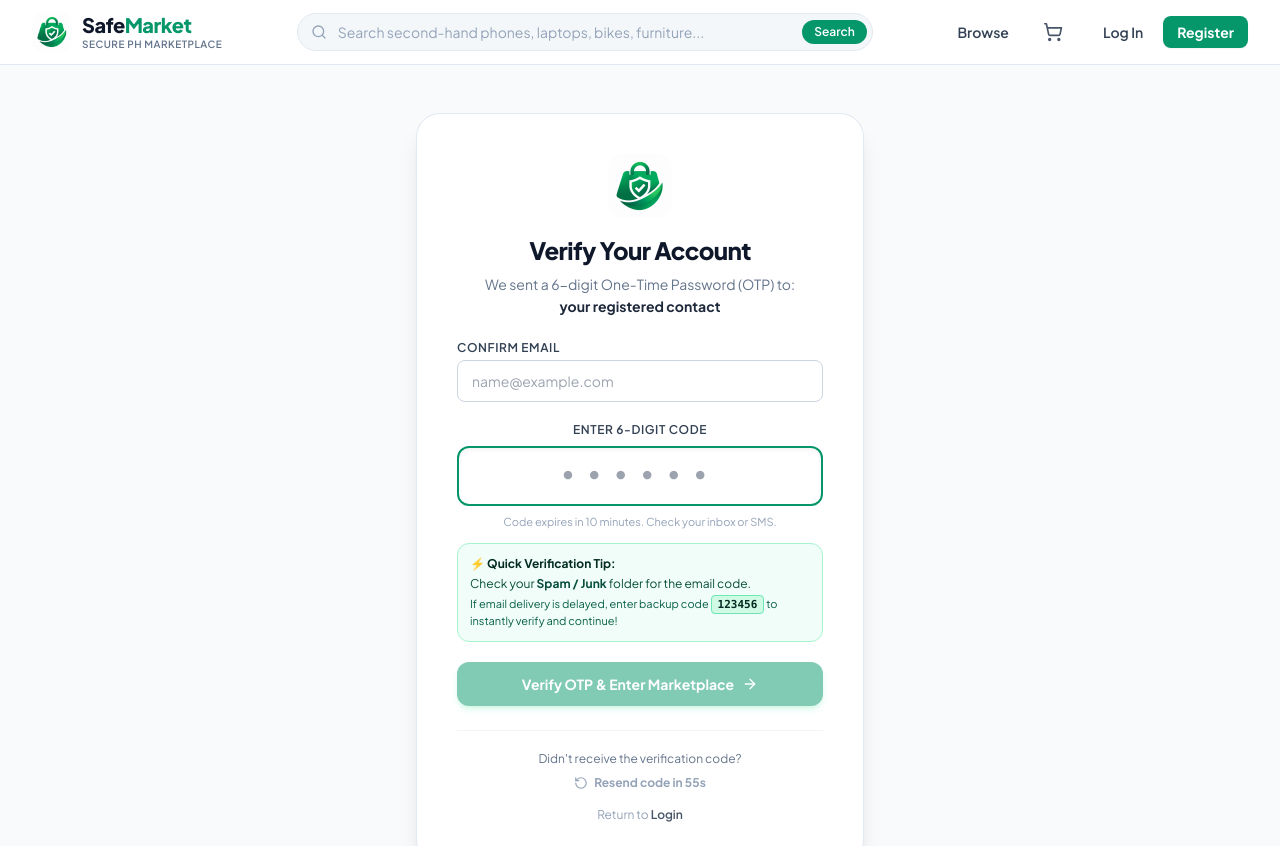
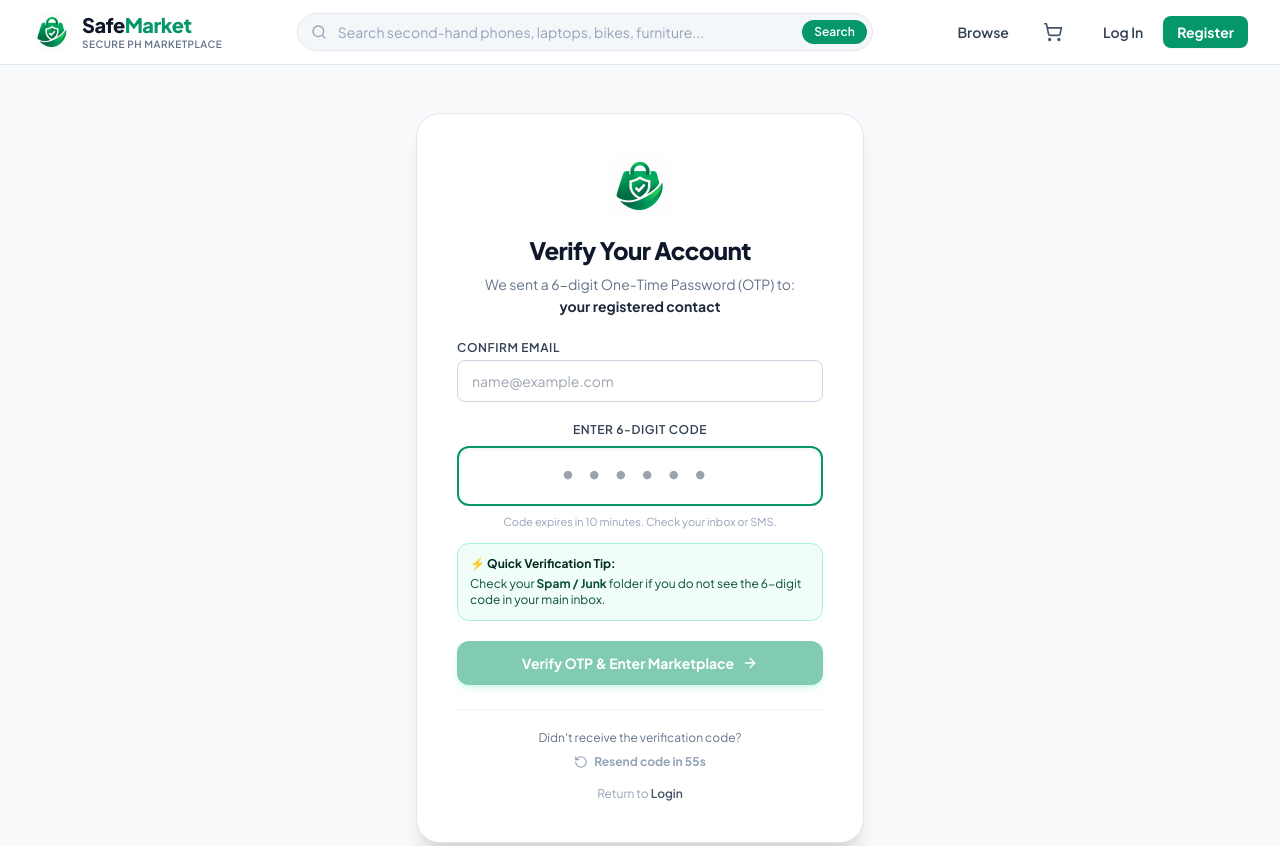
Before and after one commit to ivanyanescarlo/SafeMarket, a React (Vite) app in the folder client/: page /verify-otp in a window 1280 px wide. Shown: the top 846 px of the page. Built offline with nearby package versions, Linux system fonts and the light colour scheme.

Commit message:
Enforce strict OTP verification and remove demo bypass codes

```diff
--- a/client/src/pages/VerifyOtp.jsx
+++ b/client/src/pages/VerifyOtp.jsx
@@ -147,13 +147,10 @@ export default function VerifyOtp() {
               Code expires in 10 minutes. Check your inbox or SMS.
             </p>
 
-            {/* Spam / Junk Folder & Backup Code Reminder */}
+            {/* Spam / Junk Folder Reminder */}
             <div className="mt-3 p-3 bg-emerald-50/70 border border-emerald-200 rounded-xl text-left text-xs text-emerald-900 space-y-1">
               <span className="font-bold block text-emerald-950">⚡ Quick Verification Tip:</span>
-              <p>Check your <strong>Spam / Junk</strong> folder for the email code.</p>
-              <p className="text-[11px] text-emerald-800">
-                If email delivery is delayed, enter backup code <code className="bg-emerald-100 font-bold px-1.5 py-0.5 rounded text-emerald-950 border border-emerald-300">123456</code> to instantly verify and continue!
-              </p>
+              <p>Check your <strong>Spam / Junk</strong> folder if you do not see the 6-digit code in your main inbox.</p>
             </div>
           </div>
 
```
Also changed, not shown: 3 other files (tests, documents, lock files or other folders).
